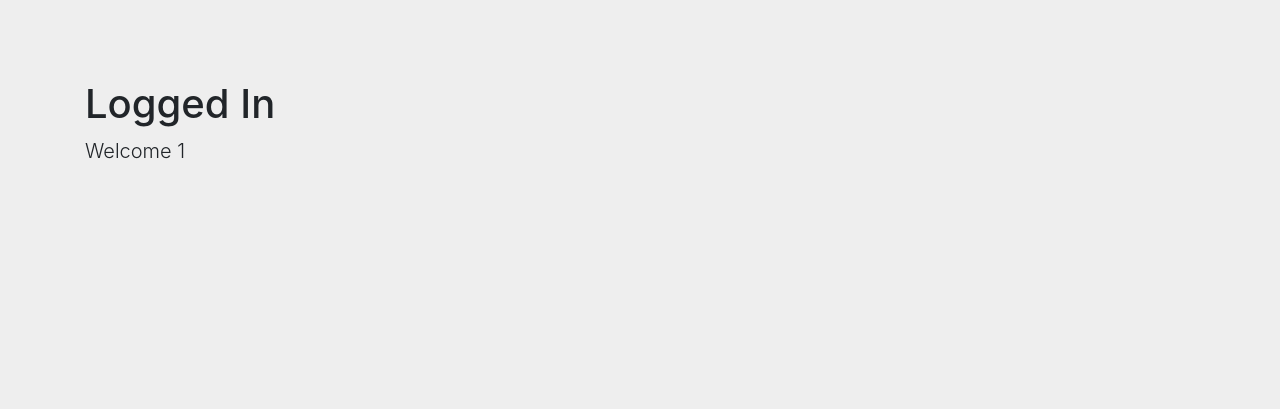
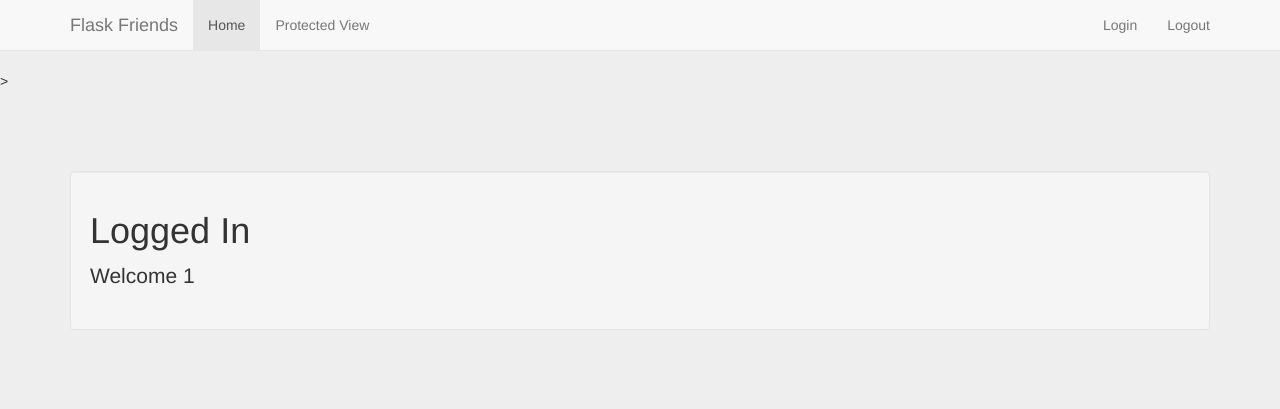
Before and after one commit to farridav/flask_friends, a Flask app: page /protected in a window 1280 px wide. Shown: the top 409 px of the page. Run offline with Flask 2, Linux system fonts and the light colour scheme; the visitor is signed in with stand-in values (Sample User, id 1); some libraries are stand-ins or nearby versions.

Commit message:
Add in navbar

```diff
--- a/friends/templates/base.html
+++ b/friends/templates/base.html
@@ -16,6 +16,31 @@
   </head>
   <body>
 
+    <!-- Static navbar -->
+    <nav class="navbar navbar-default navbar-static-top">
+      <div class="container">
+        <div class="navbar-header">
+          <button type="button" class="navbar-toggle collapsed" data-toggle="collapse" data-target="#navbar" aria-expanded="false" aria-controls="navbar">
+            <span class="sr-only">Toggle navigation</span>
+            <span class="icon-bar"></span>
+            <span class="icon-bar"></span>
+            <span class="icon-bar"></span>
+          </button>
+          <a class="navbar-brand" href="/">Flask Friends</a>
+        </div>
+        <div id="navbar" class="navbar-collapse collapse">
+          <ul class="nav navbar-nav">
+            <li class="active"><a href="/">Home</a></li>
+            <li><a href="/protected">Protected View</a></li>
+          </ul>
+          <ul class="nav navbar-nav navbar-right">
+            <li><a href="/login">Login</a></li>
+            <li><a href="/logout">Logout</a></li>
+          </ul>
+        </div><!--/.nav-collapse -->
+      </div>
+    </nav>>
+
     <div class="container">
       {% block body %}{% endblock %}
     </div>
```
